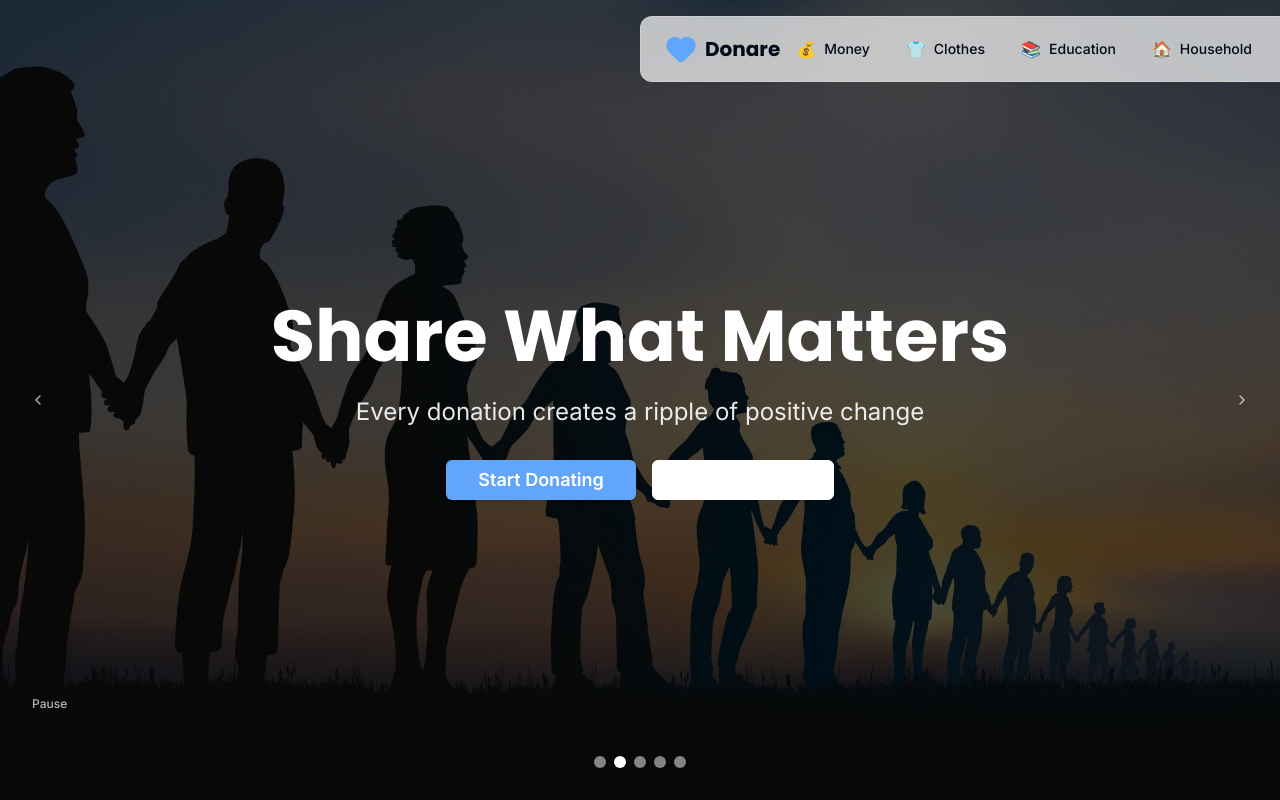
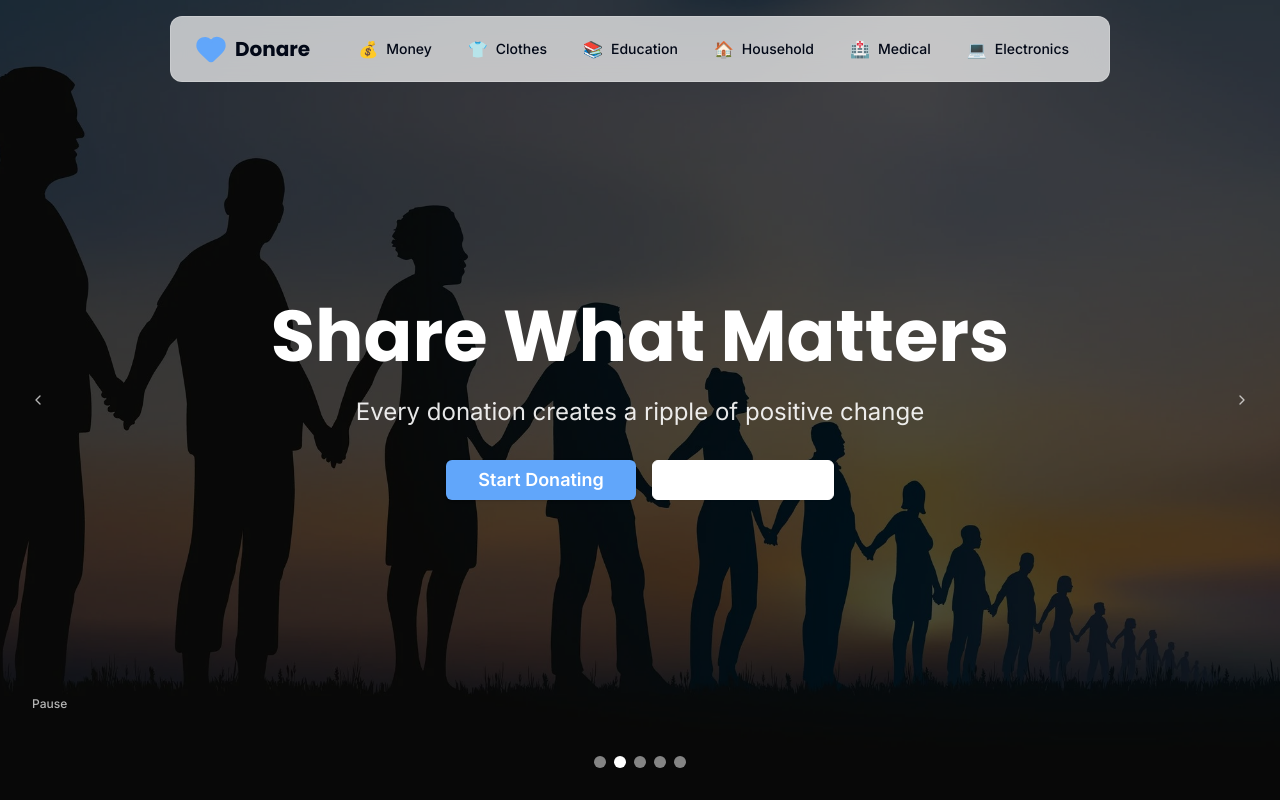
Before and after one commit to Alex-S07/donare, a Next.js app: page / in a window 1280 px wide. Shown: the top 800 px of the page. Built offline with nearby package versions, Linux system fonts and the light colour scheme.

Commit message:
Navbar active menu solved

```diff
--- a/components/navigation/navbar.tsx
+++ b/components/navigation/navbar.tsx
@@ -5,7 +5,7 @@ import Link from 'next/link';
 import { motion, AnimatePresence } from 'framer-motion';
 import { Menu, X, Heart } from 'lucide-react';
 import { Button } from '@/components/ui/button';
-
+import { usePathname } from 'next/navigation';
 const navigationItems = [
   { name: 'Money', href: '/money', icon: '💰' },
   { name: 'Clothes', href: '/clothes', icon: '👕' },
@@ -17,7 +17,7 @@ const navigationItems = [
 
 export default function Navbar() {
   const [isOpen, setIsOpen] = useState(false);
-  const [activeItem, setActiveItem] = useState('');
+  // const [activeItem, setActiveItem] = useState('');
   const [scrolled, setScrolled] = useState(false);
 
   useEffect(() => {
@@ -29,14 +29,32 @@ export default function Navbar() {
     return () => window.removeEventListener('scroll', handleScroll);
   }, []);
 
-  useEffect(() => {
-    // Set active item based on current path
-    if (typeof window !== 'undefined') {
-      const path = window.location.pathname;
-      const currentItem = navigationItems.find(item => item.href === path);
-      setActiveItem(currentItem?.name || '');
-    }
-  }, []);
+  // useEffect(() => {
+  //   // Set active item based on current path
+  //   if (typeof window !== 'undefined') {
+  //     const path = window.location.pathname;
+  //     const currentItem = navigationItems.find(item => item.href === path);
+  //     setActiveItem(currentItem?.name || '');
+  //   }
+  // }, []);
+
+//   useEffect(() => {
+//   if (typeof window !== 'undefined') {
+//     const path = window.location.pathname.replace(/\/$/, ''); // remove trailing slash
+//     const currentItem = navigationItems.find(
+//       (item) => item.href.replace(/\/$/, '') === path
+//     );
+//     setActiveItem(currentItem?.name || '');
+//   }
+// }, []);
+
+
+
+const pathname = usePathname();
+const activeItem = navigationItems.find(
+  (item) => item.href.replace(/\/$/, '') === pathname.replace(/\/$/, '')
+)?.name;
+
 
   const toggleMenu = () => {
     setIsOpen(!isOpen);
@@ -58,14 +76,17 @@ export default function Navbar() {
         initial={{ y: -100, opacity: 0 }}
         animate={{ y: 0, opacity: 1 }}
         transition={{ duration: 0.6, ease: 'easeOut' }}
-        className={`fixed top-4 left-1/2 transform -translate-x-1/2 z-50 transition-all duration-300 ${
+        className={`fixed top-4 left-0 right-0 z-50 flex justify-center transition-all duration-300`}
+        onKeyDown={handleKeyDown}
+      >
+        <div
+          className={`${
             scrolled ? 'backdrop-blur-nav bg-white/80 shadow-donare-lg' : 'backdrop-blur-nav bg-white/70'
           }`}
           style={{
             borderRadius: '12px',
             border: '1px solid rgba(255, 255, 255, 0.2)',
           }}
-        onKeyDown={handleKeyDown}
         >
           <div className="px-6 py-3">
             <div className="flex items-center justify-between">
@@ -83,7 +104,7 @@ export default function Navbar() {
               </Link>
 
               {/* Desktop Navigation */}
-            <div className="hidden md:flex items-center space-x-1">
+              <div className="hidden md:flex items-center space-x-1 ml-8">
                 {navigationItems.map((item) => (
                   <Link key={item.name} href={item.href}>
                     <motion.div
@@ -116,7 +137,7 @@ export default function Navbar() {
               <Button
                 variant="ghost"
                 size="sm"
-              className="md:hidden p-2"
+                className="md:hidden p-2 ml-4"
                 onClick={toggleMenu}
                 aria-label={isOpen ? 'Close menu' : 'Open menu'}
                 aria-expanded={isOpen}
@@ -132,6 +153,7 @@ export default function Navbar() {
                   )}
                 </motion.div>
               </Button>
+            </div>
           </div>
         </div>
       </motion.nav>
```
Lines whose indentation alone changed are shown as unchanged.
